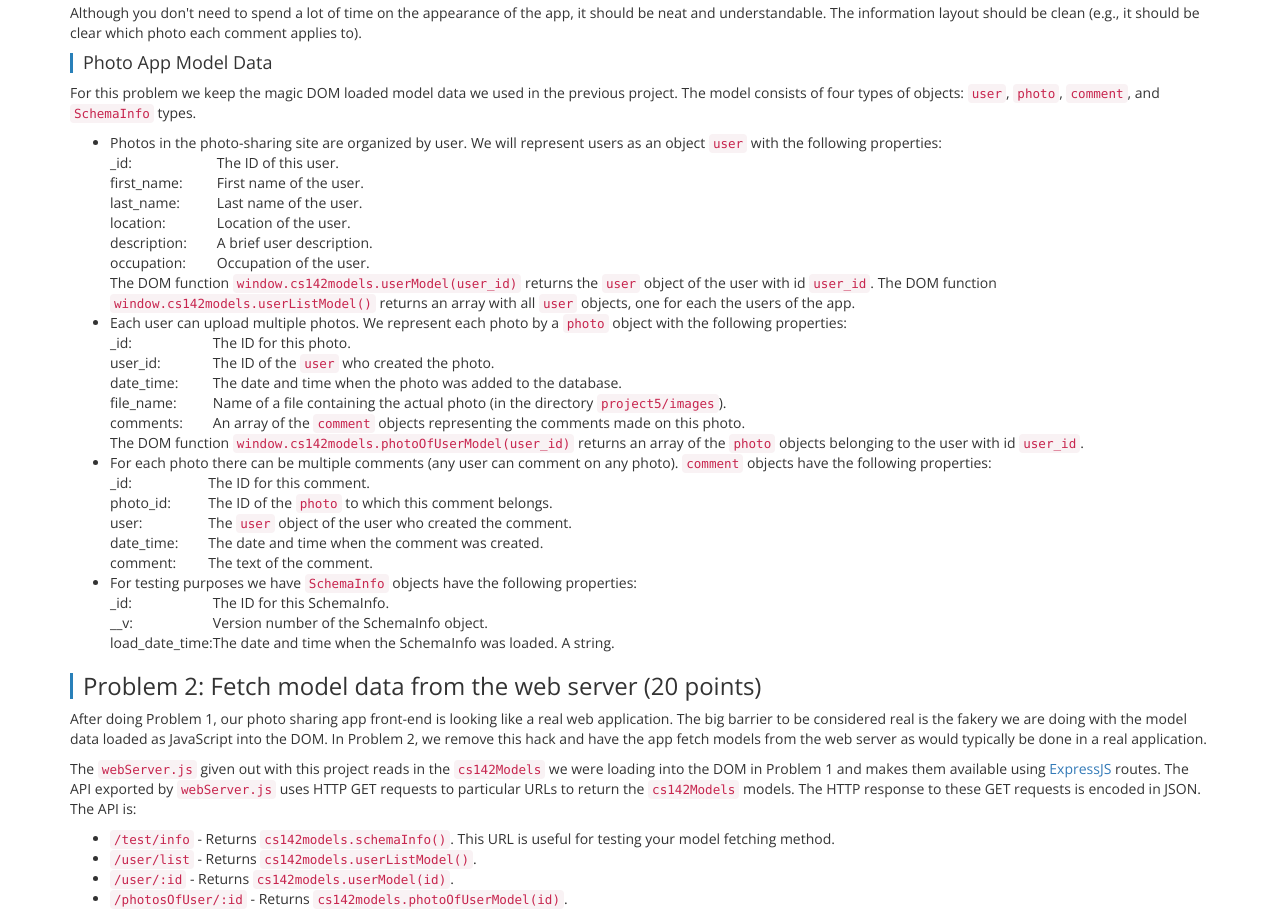
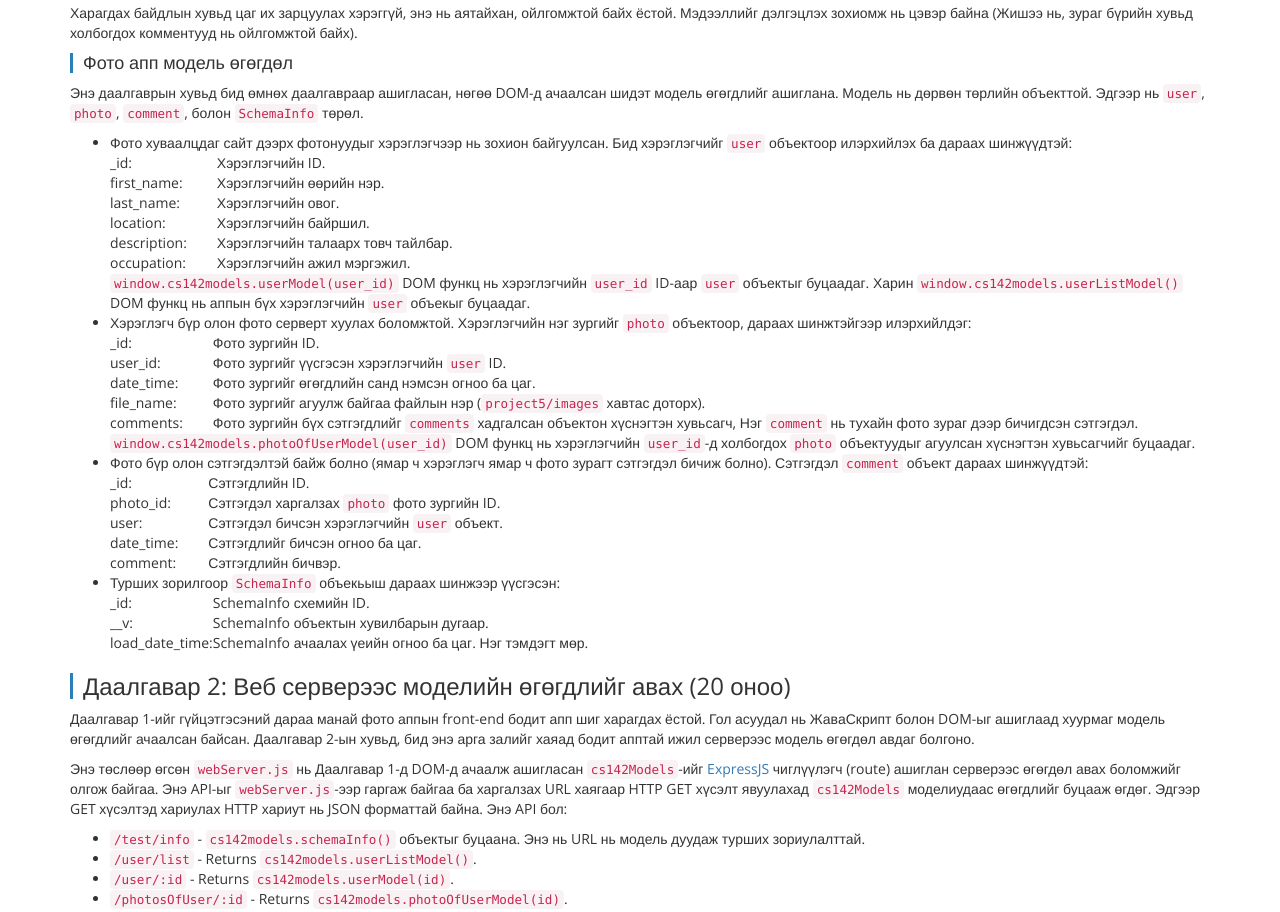
Before and after one commit to kde-milab/cs142-website-mn, a plain HTML site: page project5-react.html in a window 1280 px wide. Shown: the part 1588-2500 px from the top of the page. Drawn offline with nearby package versions, Linux system fonts and the light colour scheme.

Commit message:
some modification Project

```diff
--- a/project5-react.html
+++ b/project5-react.html
@@ -270,138 +270,131 @@
       сэргээх туршилт хийгээд үзээрэй.
     </p>
     <p>
-      Although you don't need to spend a lot of time on the appearance of the
-      app, it should be neat and understandable. The information layout should
-      be clean (e.g., it should be clear which photo each comment applies to).
+      Харагдах байдлын хувьд цаг их зарцуулах хэрэггүй, энэ нь аятайхан, ойлгомжтой
+      байх ёстой. Мэдээллийг дэлгэцлэх зохиомж нь цэвэр байна (Жишээ нь, зураг бүрийн хувьд
+      холбогдох комментууд нь ойлгомжтой байх).
     </p>
-    <h4 class="left-border model-data">Photo App Model Data</h4>
+    <h4 class="left-border model-data">Фото апп модель өгөгдөл</h4>
     <p>
-      For this problem we keep the magic DOM loaded model data we used in the
-      previous project. The model consists of four types of objects:
-      <code>user</code>, <code>photo</code>, <code>comment</code>, and
-      <code>SchemaInfo</code> types.
+      Энэ даалгаврын хувьд бид өмнөх даалгавраар ашигласан, нөгөө DOM-д
+      ачаалсан шидэт модель өгөгдлийг ашиглана. Модель нь дөрвөн төрлийн объекттой.
+      Эдгээр нь <code>user</code>, <code>photo</code>, <code>comment</code>, болон
+      <code>SchemaInfo</code> төрөл.
     </p>
     <ul>
       <li>
-        Photos in the photo-sharing site are organized by user. We will
-        represent users as an object <code>user</code>
-        with the following properties:
+        Фото хуваалцдаг сайт дээрх фотонуудыг хэрэглэгчээр нь зохион байгуулсан.
+        Бид хэрэглэгчийг <code>user</code> объектоор илэрхийлэх ба дараах шинжүүдтэй:
         <table id="user-model" class="def" cellspacing="0">
           <tr>
             <td class="name">_id:</td>
-            <td>The ID of this user.</td>
+            <td>Хэрэглэгчийн ID.</td>
           </tr>
           <tr>
             <td class="name">first_name:</td>
-            <td>First name of the user.</td>
+            <td>Хэрэглэгчийн өөрийн нэр.</td>
           </tr>
           <tr>
             <td class="name">last_name:</td>
-            <td>Last name of the user.</td>
+            <td>Хэрэглэгчийн овог.</td>
           </tr>
           <tr>
             <td class="name">location:</td>
-            <td>Location of the user.</td>
+            <td>Хэрэглэгчийн байршил.</td>
           </tr>
           <tr>
             <td class="name">description:</td>
-            <td>A brief user description.</td>
+            <td>Хэрэглэгчийн талаарх товч тайлбар.</td>
           </tr>
           <tr>
             <td class="name">occupation:</td>
-            <td>Occupation of the user.</td>
+            <td>Хэрэглэгчийн ажил мэргэжил.</td>
           </tr>
         </table>
-        The DOM function <code>window.cs142models.userModel(user_id)</code>
-        returns the <code>user</code> object of the user with id
-        <code>user_id</code>. The DOM function
-        <code>window.cs142models.userListModel()</code> returns an array with
-        all <code>user</code> objects, one for each the users of the app.
+        <code>window.cs142models.userModel(user_id)</code> DOM функц нь
+        хэрэглэгчийн <code>user_id</code> ID-аар <code>user</code> объектыг буцаадаг.
+        Харин <code>window.cs142models.userListModel()</code> DOM функц нь
+        аппын бүх хэрэглэгчийн <code>user</code> объекыг буцаадаг.
       </li>
       <li>
-        Each user can upload multiple photos. We represent each photo by a
-        <code>photo</code> object with the following properties:
+        Хэрэглэгч бүр олон фото серверт хуулах боломжтой. Хэрэглэгчийн нэг зургийг
+        <code>photo</code> объектоор, дараах шинжтэйгээр илэрхийлдэг:
         <table id="photo-model" class="def" cellspacing="0">
           <tr>
             <td class="name">_id:</td>
-            <td>The ID for this photo.</td>
+            <td>Фото зургийн ID.</td>
           </tr>
           <tr>
             <td class="name">user_id:</td>
             <td>
-              The ID of the <code>user</code> who created the photo.
+              Фото зургийг үүсгэсэн хэрэглэгчийн <code>user</code> ID.
             </td>
           </tr>
           <tr>
             <td class="name">date_time:</td>
             <td>
-              The date and time when the photo was added to the database.
+              Фото зургийг өгөгдлийн санд нэмсэн огноо ба цаг.
             </td>
           </tr>
           <tr>
             <td class="name">file_name:</td>
             <td>
-              Name of a file containing the actual photo (in the directory
-              <code>project5/images</code>).
+              Фото зургийг агуулж байгаа файлын нэр (<code>project5/images</code> хавтас доторх).
             </td>
           </tr>
           <tr>
             <td class="name">comments:</td>
             <td>
-              An array of the <code>comment</code> objects representing the
-              comments made on this photo.
+              Фото зургийн бүх сэтгэгдлийг <code>comments</code> хадгалсан объектон хүснэгтэн хувьсагч, Нэг <code>comment</code> нь тухайн фото зураг дээр
+              бичигдсэн сэтгэгдэл.
             </td>
           </tr>
         </table>
-        The DOM function
-        <code>window.cs142models.photoOfUserModel(user_id)</code>
-        returns an array of the <code>photo</code> objects belonging to the user
-        with id <code>user_id</code>.
+        <code>window.cs142models.photoOfUserModel(user_id)</code> DOM функц нь
+        хэрэглэгчийн <code>user_id</code>-д холбогдох <code>photo</code> объектуудыг
+        агуулсан хүснэгтэн хувьсагчийг буцаадаг.
       </li>
       <li>
-        For each photo there can be multiple comments (any user can comment on
-        any photo).
-        <code>comment</code> objects have the following properties:
+        Фото бүр олон сэтгэгдэлтэй байж болно (ямар ч хэрэглэгч ямар ч фото зурагт сэтгэгдэл бичиж болно).
+        Сэтгэгдэл <code>comment</code> объект дараах шинжүүдтэй:
         <table id="comment-model" class="def" cellspacing="0">
           <tr>
             <td class="name">_id:</td>
-            <td>The ID for this comment.</td>
+            <td>Сэтгэгдлийн ID.</td>
           </tr>
           <tr>
             <td class="name">photo_id:</td>
-            <td>The ID of the <code>photo</code> to which this comment
-              belongs.</td>
+            <td>Сэтгэгдэл харгалзах <code>photo</code> фото зургийн ID.</td>
           </tr>
           <tr>
             <td class="name">user:</td>
-            <td>The <code>user</code> object of the user who created the
-              comment.</td>
+            <td>Сэтгэгдэл бичсэн хэрэглэгчийн <code>user</code> объект.</td>
           </tr>
           <tr>
             <td class="name">date_time:</td>
-            <td>The date and time when the comment was created.</td>
+            <td>Сэтгэгдлийг бичсэн огноо ба цаг.</td>
           </tr>
           <tr>
             <td class="name">comment:</td>
-            <td>The text of the comment.</td>
+            <td>Сэтгэгдлийн бичвэр.</td>
           </tr>
         </table>
       </li>
       <li>
-        For testing purposes we have
-        <code>SchemaInfo</code> objects have the following properties:
+        Турших зорилгоор
+        <code>SchemaInfo</code> объекьыш дараах шинжээр үүсгэсэн:
         <table id="schema-model" class="def" cellspacing="0">
           <tr>
             <td class="name">_id:</td>
-            <td>The ID for this SchemaInfo.</td>
+            <td>SchemaInfo схемийн ID.</td>
           </tr>
           <tr>
             <td class="name">__v:</td>
-            <td>Version number of the SchemaInfo object.</td>
+            <td>SchemaInfo объектын хувилбарын дугаар.</td>
           </tr>
           <tr>
             <td class="name">load_date_time:</td>
-            <td>The date and time when the SchemaInfo was loaded. A string.</td>
+            <td>SchemaInfo ачаалах үеийн огноо ба цаг. Нэг тэмдэгт мөр.</td>
           </tr>
         </table>
       </li>
@@ -410,28 +403,25 @@
 
   <!-- Problem 2 -->
   <section>
-    <h3 class="left-border">Problem 2: Fetch model data from the web server (20
-      points)</h3>
+    <h3 class="left-border">Даалгавар 2: Веб серверээс моделийн өгөгдлийг авах (20
+      оноо)</h3>
     <p>
-      After doing Problem 1, our photo sharing app front-end is looking like a
-      real web application. The big barrier to be considered real is the fakery
-      we are doing with the model data loaded as JavaScript into the DOM. In
-      Problem 2, we remove this hack and have the app fetch models from the web
-      server as would typically be done in a real application.
+      Даалгавар 1-ийг гүйцэтгэсэний дараа манай фото аппын front-end бодит апп
+      шиг харагдах ёстой. Гол асуудал нь ЖаваСкрипт болон DOM-ыг ашиглаад
+      хуурмаг модель өгөгдлийг ачаалсан байсан. Даалгавар 2-ын хувьд, бид энэ
+      арга залийг хаяад бодит апптай ижил серверээс модель өгөгдөл авдаг болгоно.
     </p>
     <p>
-      The <code>webServer.js</code> given out with this project reads in the
-      <code>cs142Models</code>
-      we were loading into the DOM in Problem 1 and makes them available using
-      <a href="http://expressjs.com">ExpressJS</a> routes. The API exported by
-      <code>webServer.js</code> uses HTTP GET requests to particular URLs to
-      return the
-      <code>cs142Models</code> models. The HTTP response to these GET requests
-      is encoded in JSON. The API is:
+      Энэ төслөөр өгсөн <code>webServer.js</code> нь Даалгавар 1-д DOM-д ачаалж
+      ашигласан <code>cs142Models</code>-ийг <a href="http://expressjs.com">ExpressJS</a>
+      чиглүүлэгч (route) ашиглан серверээс өгөгдөл авах боломжийг олгож байгаа.
+      Энэ API-ыг <code>webServer.js</code>-ээр гаргаж байгаа ба харгалзах URL хаягаар
+      HTTP GET хүсэлт явуулахад <code>cs142Models</code> моделиудаас өгөгдлийг буцааж өгдөг.
+
+      Эдгээр GET хүсэлтэд хариулах HTTP хариут нь JSON форматтай байна. Энэ API бол:
     <ul>
-      <li><code>/test/info</code> - Returns
-        <code>cs142models.schemaInfo()</code>. This URL is useful for testing your
-        model fetching method.
+      <li><code>/test/info</code> - <code>cs142models.schemaInfo()</code> объектыг буцаана.
+        Энэ нь URL нь модель дуудаж турших зориулалттай.
       </li>
       <li><code>/user/list</code> - Returns
         <code>cs142models.userListModel()</code>.
```
